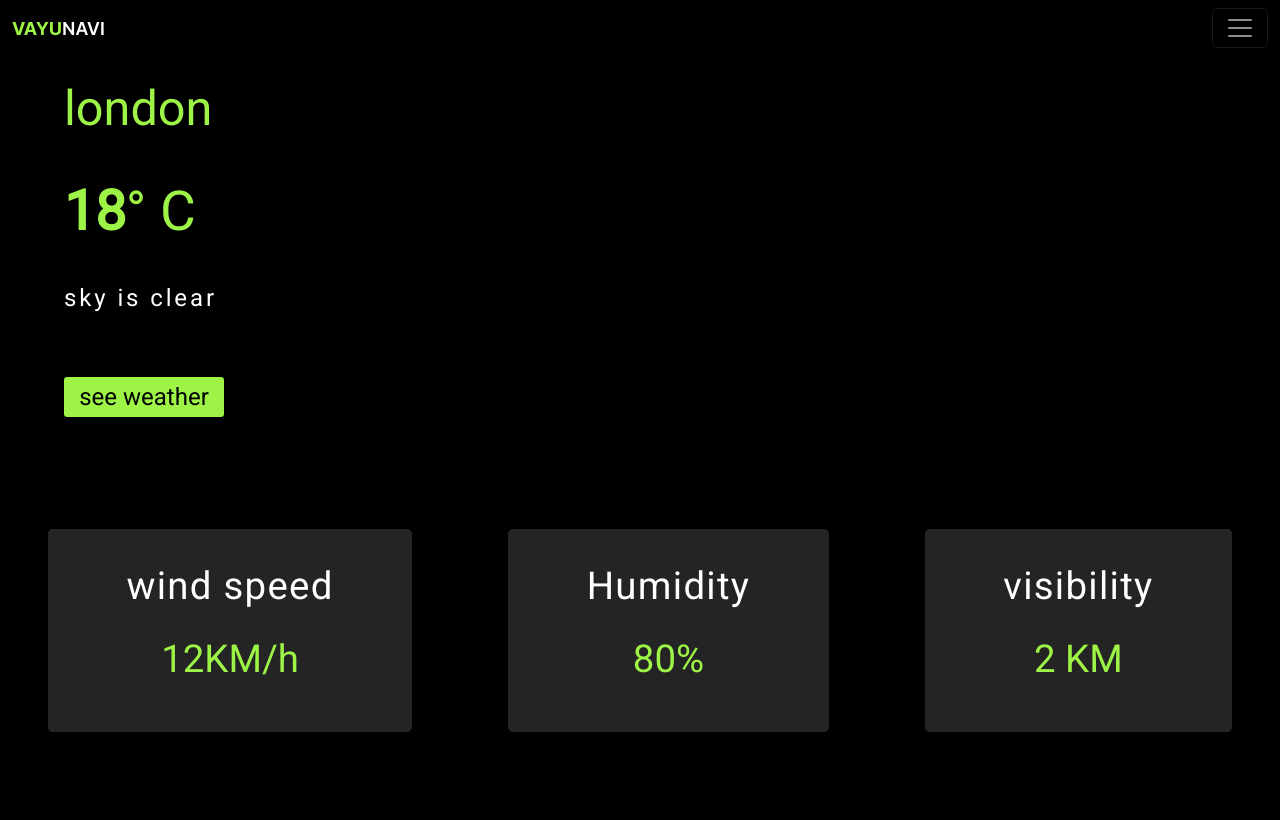
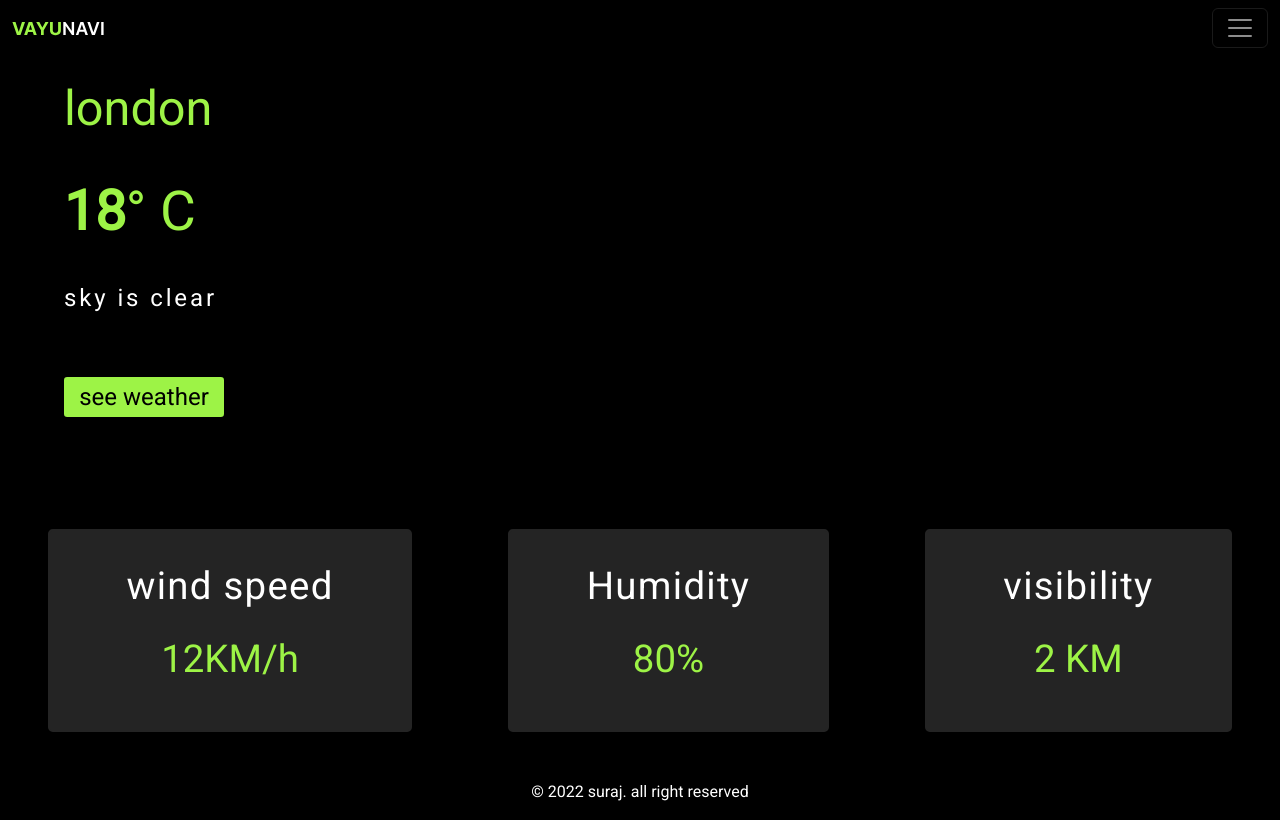
Before and after one commit to surajsk999sa/weather-update, a plain HTML site: page index.html in a window 1280 px wide. Drawn offline with nearby package versions, Linux system fonts and the light colour scheme.

Commit message:
copy right

```diff
--- a/index.html
+++ b/index.html
@@ -102,7 +102,7 @@
             <p id="visi" class="visibility">2 KM</p>
           </div>
         </div>
-
+  <p style="color: white; text-align:center;"> &#169 2022 suraj. all right reserved</p>
         <!--my javascript link-->
         <script src="app.js"></script>
 
```
